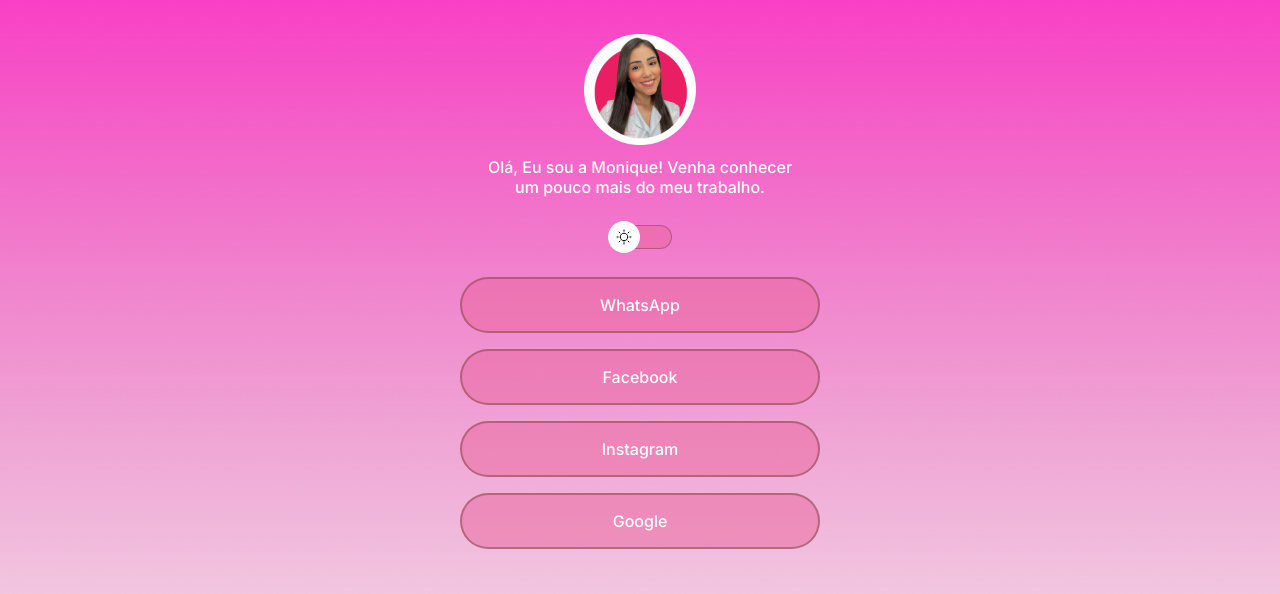
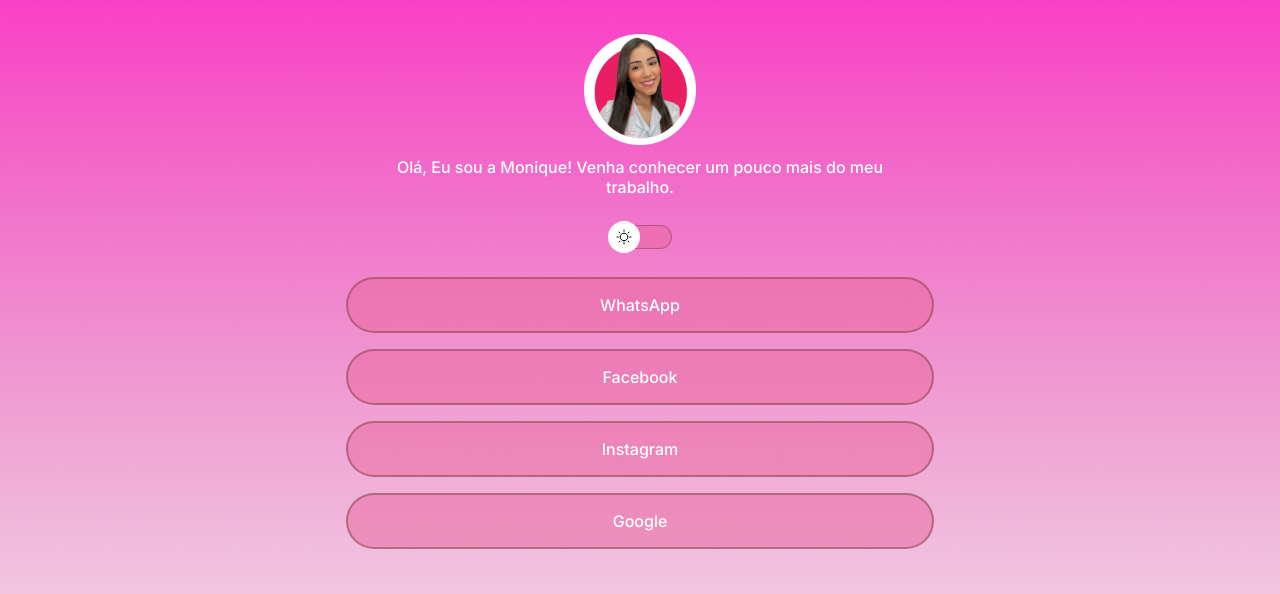
Before and after one commit to Marcosnii/1projeto, a plain HTML site: page index.html in a window 1280 px wide. Shown: the top 594 px of the page. Drawn offline with nearby package versions, Linux system fonts and the light colour scheme.

Commit message:
add style

```diff
--- a/style.css
+++ b/style.css
@@ -4,7 +4,7 @@
   box-sizing: border-box;
 }
 :root {
-  --text-color: white;
+  --text-color: rgb(255, 255, 255);
   --bg-url: url(./assets/Background.png);
   --stroke-color: rgba(126, 67, 67, 0.5);
   --surface-color: rgba(233, 100, 156, 0.5);
@@ -38,7 +38,8 @@ body * {
 }
 /*border: 1px solid red;*/
 #container {
-  width: 360px;
+  width: 100%;
+  max-width: 588px;
   margin: 10px auto 0px;
   padding: 10 24px;
 }
```
